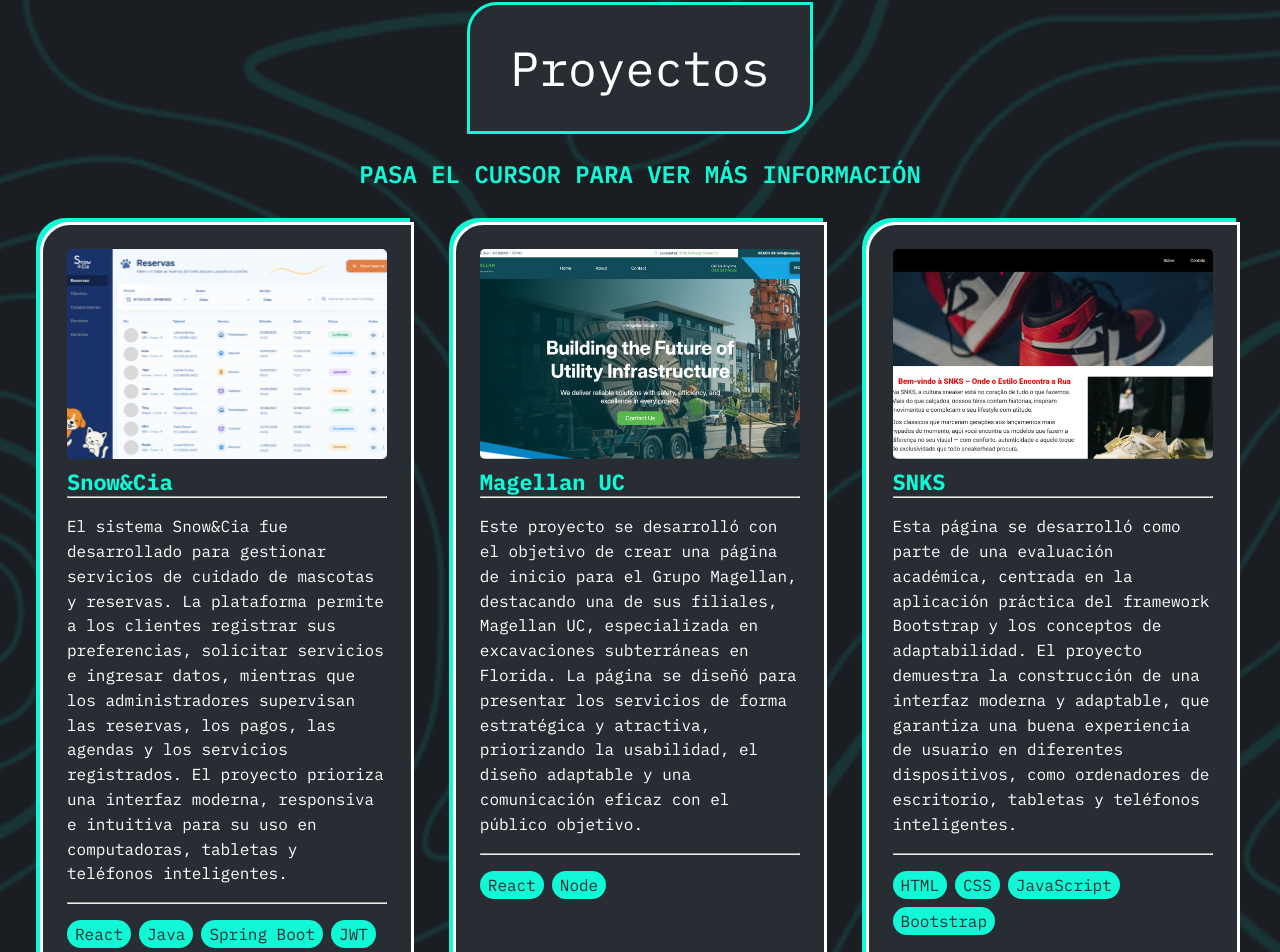
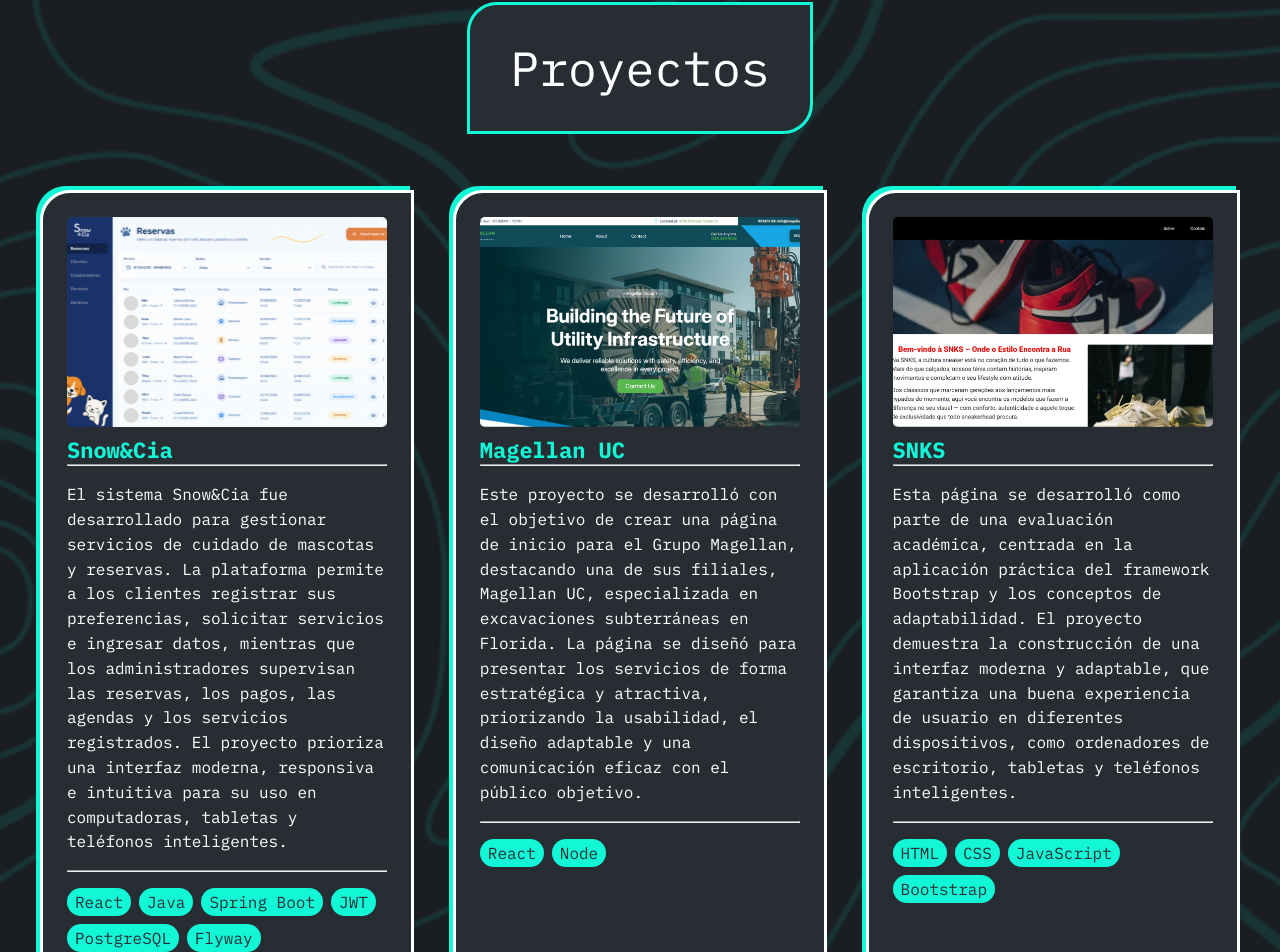
Before and after one commit to EvandroKaibara/portfolio, a React (Vite) app: page /es in a window 1280 px wide. Shown: the part 1822-2774 px from the top of the page. Built offline with nearby package versions, Linux system fonts and the light colour scheme.

Commit message:
delete: remove p on ProjectTitle component

```diff
--- a/src/components/ProjectTitle/index.jsx
+++ b/src/components/ProjectTitle/index.jsx
@@ -1,10 +1,9 @@
 import styles from './project-title.module.css'
 
-export const ProjectTitle = ({ h2, p}) => {
+export const ProjectTitle = ({ h2 }) => {
     return(
         <div className={styles.container}>
             <h2 className={styles.h2}>{h2}</h2>
-            <p className={styles.p}>{p}</p>
         </div>
     )
 }
--- a/src/pages/eng/index.jsx
+++ b/src/pages/eng/index.jsx
@@ -95,7 +95,6 @@
                 <section id="project" className={styles.containerProjects}>
                     <ProjectTitle
                         h2="Projects"
-                        p="Hover to see more information"
                     />
 
                     <div className={styles.containerProjectCards}>
--- a/src/pages/es/index.jsx
+++ b/src/pages/es/index.jsx
@@ -97,7 +97,6 @@
             <section id="project" className={styles.containerProjects}>
                 <ProjectTitle
                     h2="Proyectos"
-                    p="Pasa el cursor para ver más información"
                 />
 
                 <div className={styles.containerProjectCards}>
--- a/src/pages/pt/index.jsx
+++ b/src/pages/pt/index.jsx
@@ -95,7 +95,6 @@
                 <section id="project" className={styles.containerProjects}>
                     <ProjectTitle
                         h2="Projetos"
-                        p="passe o mouse em cima para mais informações"
                     />
 
                     <div className={styles.containerProjectCards}>
```
